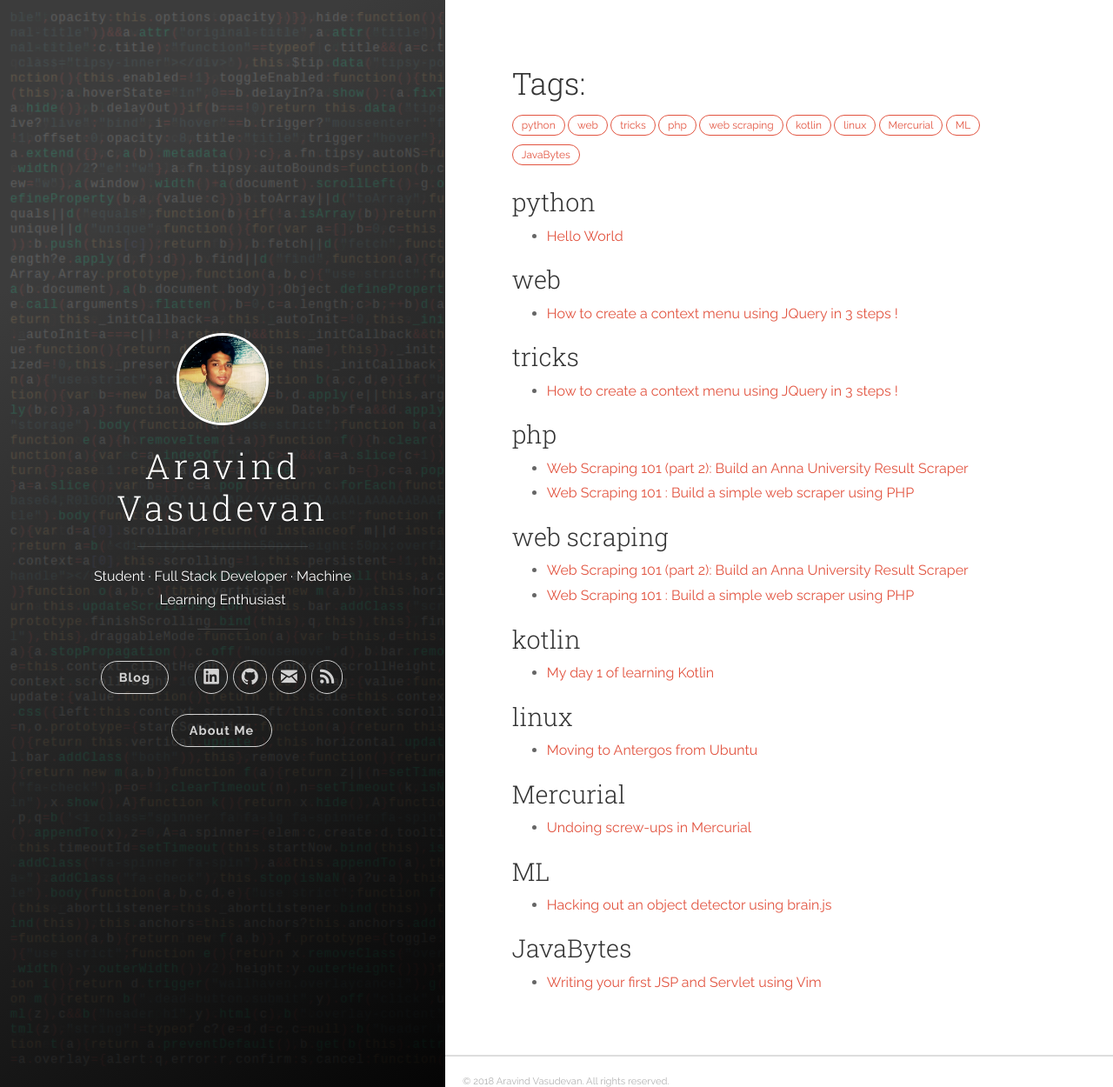
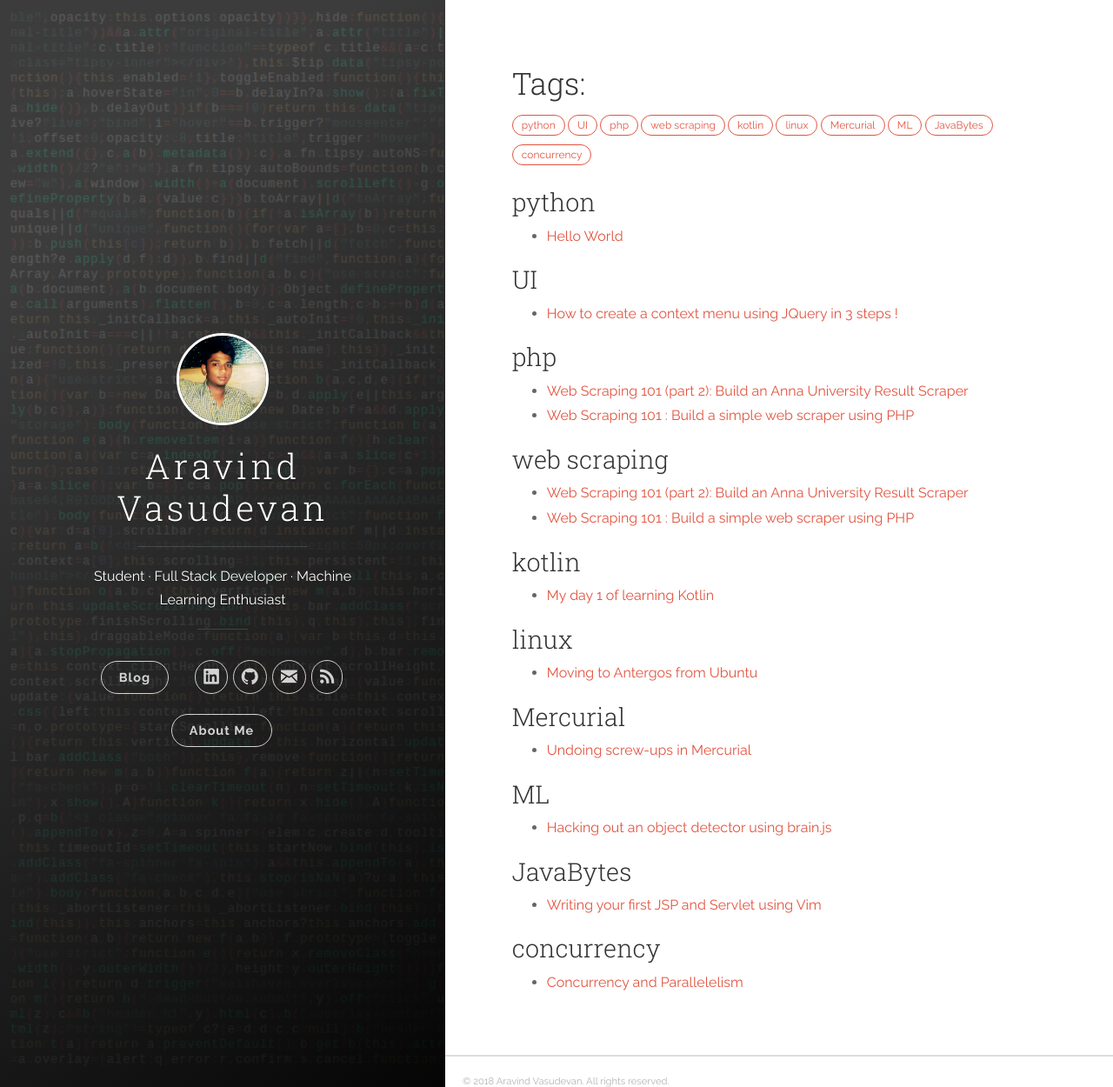
Before and after one commit to AravindVasudev/AravindVasudev.github.io, a Jekyll site: the page built from tags.md, in a window 1280 px wide and 1250 px high. Shown: the whole window at 87% size. Built offline with Jekyll 4.4.1, drawn with Linux system fonts in a browser that asks for light colours; some of the changed lines change nothing that is shown.

Commit message:
New blog :confetti_ball: :tada: :tada:

````diff
--- a/_posts/2016-12-08-How-to-create-a-context-menu.md
+++ b/_posts/2016-12-08-How-to-create-a-context-menu.md
@@ -1,8 +1,8 @@
 ---
 title:  "How to create a context menu using JQuery in 3 steps !"
 date:   2016-12-08 14:30:00 +0530
-categories: [programming]
-tags: [web, tricks]
+categories: [UI]
+tags: [UI]
 ---
 
 Say Google Drive or WhatsApp web or any other web application with native feel,
--- /dev/null
+++ b/_posts/2018-07-30-concurrency-and-parallelism.md
@@ -0,0 +1,333 @@
+---
+title:  "Concurrency and Parallelelism"
+date:   2018-07-30 00:00:00 +0530
+categories: [programming]
+tags: [concurrency]
+---
+
+We live in a universe where literally every system can multiprocess (Some claim
+that the universe itself is a parallel system but I'm going to leave
+that for another blog) but most of our programs are sequential. This is mainly
+because parallel systems are arduous to design.
+
+Concurrent systems grow in complexity exponentially because the more concurrent the
+system gets, more the places it could fail. Handling for all the failable cases is
+what makes concurrent design laborious. Moreover, many developers find it hard
+to differentiate concurrency from parallelism.
+
+## Concurrency Vs Parallelism
+Many confuse concurrency with parallelism. I had this very confusion in my college
+days and watching [Rob Pike's "Concurrency is not parallelism"](https://blog.golang.org/concurrency-is-not-parallelism)
+cleared it up for me. I would recommend you to watch it if you suffer from the
+same confusion but if you haven't got 30 minutes, there is a brief summary:
+
+> Parallelism is running tasks at the same time whereas concurrency is a way of
+designing a system in which tasks are designed to not depend on each other.
+
+Consider you are designing a server in which when a user sends a request, you
+read from a database, parse a template, and respond. When the server expands
+to serve more than one user, you can't work parallelly since there is a limit to
+how many parallel tasks a system can do. It would be impossible to design such
+scalable systems we have today with just parallelism.
+
+![concurrency to the rescue](/images/blog/concurrency.jpg)
+
+If you meticulously analyze this problem, you would see that a considerable
+amount the time is wasted waiting for the response from the
+database, a.k.a *blocking*.
+
+Blocking occurs when a task is waiting for some operation to complete. This can
+be I/O, network calls, database calls, file reads, etc. During blocking, a
+process remains idle until it can proceed.
+
+A concurrent system can take advantage of this and run a different task when
+blocked hence utilizing CPU to its max.
+
+![sequential, parallel, and concurrent flow](/images/blog/sequential_parallel_concurrent.svg)
+
+Since the tasks are designed to run independently in concurrent execution, the
+system can effectively switch between them when one is blocked. Back to our
+server problem, the server can be designed to work concurrently so that when
+one task (user request) is blocked due to database call, the process can
+perform another task instead to blocking.
+
+In short, concurrency
+is a design in which two or more tasks can overlap but not necessarily run in
+parallel, though concurrency can be used to achieve parallelism since the order
+of execution of tasks does not matter in a concurrent system.
+
+## Concurrency Techniques
+## Threads
+[Threads](https://en.wikipedia.org/wiki/Thread_(computing))  have been the
+idiomatic approach to concurrency since its conception. In threading, the
+task is broken down into smaller units called threads which run concurrently
+(or parallelly if the system allows it to).
+
+```python
+from threading import Thread
+
+def thread():
+    print("Hello")
+
+for _ in range(10):
+    Thread(target=thread).start()
+```
+
+In the above example, ten concurrent instances of `thread` are created. They can
+run parallelly or overlap. This approach gets complex when the
+threads need to access the same data.
+
+Consider two threads, one trying to increment and the other trying to decrement
+the same memory location. When it is run sequentially, the result would be the old
+value. But when run concurrently, assume the first thread reads the value and
+before it writes the update, the second thread reads the old value and updates the
+memory and then the first threads writes. Now the value would be one increment
+from the old. This is called a race condition.
+
+```java
+public class RaceConditionDemo {
+    private static int data = 0;
+
+    public static void increment() {
+        data++;
+    }
+
+    public static void decrement() {
+        data--;
+    }
+
+    public static void main(String[] args) throws InterruptedException {
+        // Create 1000 threads to increment and 1000 to decrement `data`
+        Thread[] threads = new Thread[2000];
+        for (int i = 0; i < 2000; i += 2) {
+            threads[i] = new Thread(() -> increment());
+            threads[i + 1] = new Thread(() -> decrement());
+        }
+
+        // Start all threads
+        for (Thread t : threads) {
+            t.start();
+        }
+
+        // Wait for all to complete
+        for (Thread t : threads) {
+            t.join();
+        }
+
+        // Log data
+        System.out.println(data);
+    }
+}
+```
+Running the above Java program would yield a different value for each run.
+(Python can never have a race-condition due to its awesome yet outdated
+[GIL](https://en.wikipedia.org/wiki/Global_interpreter_lock)).
+
+Race Condition can be overcome using a lock. A lock makes sure only one thread
+can access the critical section, i.e., the `data` variable here, to avoid
+race-condition.
+
+### Green Threads
+[Green threads / Microthreads / Processes (Erlang VM) / Go routines / ...](https://en.wikipedia.org/wiki/Green_threads)
+are conceptual threads that run on the VM rather than running as an actual
+thread. The VM takes care of multiplexing these to actual threads hence these
+are light-weight compared to traditional threads. They take up less memory,
+quicker to start, and a lot can be created. You can hit `java.lang.OutOfMemoryError`
+only with a few thousand threads whereas you can create millions of
+goroutines with a commensurable amount of memory. Since these are language specific, they have
+language-specific pizzazz in them.
+
+For example, Goroutines do not need locks to use shared memory whereas Erlang's
+processes do not have a shared memory at all.
+
+```go
+package main
+
+import (
+	"fmt"
+	"time"
+)
+
+func task(i int) {
+	fmt.Println(i)
+}
+
+func main() {
+	for i := 0; i < 10; i++ {
+		go task(i)
+	}
+
+	time.Sleep(100 * time.Millisecond)
+	fmt.Println("done")
+}
+```
+
+The above is an example of goroutines. In Go, starting a goroutine is as
+simple as calling the function with a `go` keyword in front of it.
+
+### Asynchrony
+[Asynchrony](https://en.wikipedia.org/wiki/Asynchrony_(computer_programming))
+is what I used in the server example. This model
+efficiently utilizes blocking time to run another task. There are various
+approaches to Asynchrony.
+
+#### Callbacks
+[Callbacks](https://en.wikipedia.org/wiki/Callback_(computer_programming)) are
+the most basic approach to Asynchronous Programming. It is heavily used in GUI
+development and is the backbone of Node.js.
+
+```js
+const fs = require('fs');
+
+fs.readFile('./foo.txt', 'utf8', (err, content) => {
+    if (err) throw err;
+    console.log(content);
+});
+
+console.log('done.');
+```
+
+In the above Node.js example, the `fs.readFile` method takes in a callback
+(a function) which it calls when it is done reading the file. This way,
+`console.log('done.')` doesn't have to wait for the file to be read.
+
+Callbacks are used in GUI programming as such:
+
+```python
+import tkinter as tk
+
+def click(event):
+    print('Hello World')
+
+root = tk.Tk()
+
+btn = tk.Button(root, text='Click me!', padx=10, pady=10)
+btn.bind('<Button-1>', click)
+btn.pack()
+
+root.mainloop()
+```
+
+The above is an example of callbacks using Tkinter. The button's `bind` method
+takes a callback (a function or a lambda) as an input and executes it when the
+button is clicked. This way, the whole program runs in a single thread without
+blocking.
+
+Excessive use of callbacks leads to a problem known as [Callback Hell](http://callbackhell.com/).
+Promises were created to overcome this.
+
+#### Promises
+Promises / Futures / Deferred / ... are alternatives to callbacks where a
+function, instead of taking a callback, returns a promise object. This object
+can be used to continue after the asynchronous task.
+
+```js
+const Promise = require('promise');
+const readFile = Promise.denodeify(require('fs').readFile);
+
+let readFilePromise = readFile('./foo.txt', 'utf8'); // returns a Promise
+
+readFilePromise
+    .then(content => console.log(content)) // this runs when the promise succeeds i.e., reads the file
+    .catch(err => console.error(err)); // this runs when an error occurs
+```
+
+The problem in callbacks and promises is that they complicate the flow of the
+program as they have a different mechanism for error handling, looping, etc.
+To simplify this, async/await was created.
+
+#### Async / Await
+[Async/Await](https://en.wikipedia.org/wiki/Async/await_(computer_programming))
+lets you write asynchronous code that looks and feels like synchronous code. This
+way one can take advantage of non-blocking flow without much change.
+
+```js
+const fs = require('fs');
+const Promise = require('promise');
+const readFile = Promise.denodeify(require('fs').readFile);
+
+async function main() {
+    try {
+        return await readFile('./ftest.js', 'utf8');
+    } catch (err) {
+        return err;
+    }
+}
+
+main()
+    .then(content => console.log(content))
+    .catch(err => console.error(err));
+```
+
+In the above example, the main function is denoted with the modifier `async` and
+all the asynchronous calls in it are marked with `await`. This way, we can use
+readFile like simple synchronous method.
+
+#### Reactive Programming
+[reactive programming](https://en.wikipedia.org/wiki/Reactive_programming)
+has observables and observers who "react" to the events emitted by the
+observables. Observables can be a mouse click, a network call, a socket
+connection, a file stream, etc.
+
+```js
+const Rx = require('rx');
+const readline = require('readline');
+const fs = require('fs');
+
+// Let's reading file line by line from file stream
+let rl = readline.createInterface({
+    input: fs.createReadStream('foo.txt')
+});
+
+// Create an observable from rl
+let fileObservable = Rx.Observable.fromEvent(rl, 'line')
+                        .takeUntil(Rx.Observable.fromEvent(rl, 'close'));
+
+// Subscribing to the observable takes 3 functions: (onNext, onError, onComplete)
+fileObservable.subscribe(
+    line => console.log(line),
+    err => console.error(err),
+    () => console.log('Completed')
+)
+```
+
+[ReactiveX or Rx](http://reactivex.io/) is a set of tools to do reactive
+programming. In the above example, an observable is created for line by line
+file reading and is subscribed to using the `subscribe` method.
+
+### Coroutines
+[Coroutines](https://en.wikipedia.org/wiki/Coroutine) allow functions to pause
+themselves and give control to another function. This way, a function doesn't
+have to completely end to pass its control. Coroutines provide concurrency but
+not parallelism.
+
+```python
+def foo():
+    print('Coroutine starts')
+    while True:
+        name = (yield) # returns control to call and restarts from here when invoked when a value
+        if name == 'Pikachu':
+            print('Pika Pika')
+        elif name == 'Charmander':
+            print('Char')
+        else:
+            print('Unidentified')
+
+coroutine = foo()
+coroutine.__next__() # prints and stops at `name = (yield)`
+
+coroutine.send('Pikachu') # Pika Pika
+coroutine.send('Squirtle') # Unidentified
+```
+
+--------------------------------------------------------------------------------
+
+Concurrency has become the fundamental of modern programming as even systems as
+small as mobile phones come with multiple cores. Hence, understanding
+concurrency would let us write efficient and powerful software.
+
+## References
+- [Concurrency is not parallelism - Rob Pike](https://blog.golang.org/concurrency-is-not-parallelism)
+- [What is RxJS?](https://thinkster.io/tutorials/learn-rxjs-observables/what-is-rxjs)
+- [Coroutine in python](https://www.geeksforgeeks.org/coroutine-in-python/)
+- [KotlinConf 2017 - Introduction to Coroutines by Roman Elizarov](https://www.youtube.com/watch?v=_hfBv0a09Jc)
````
